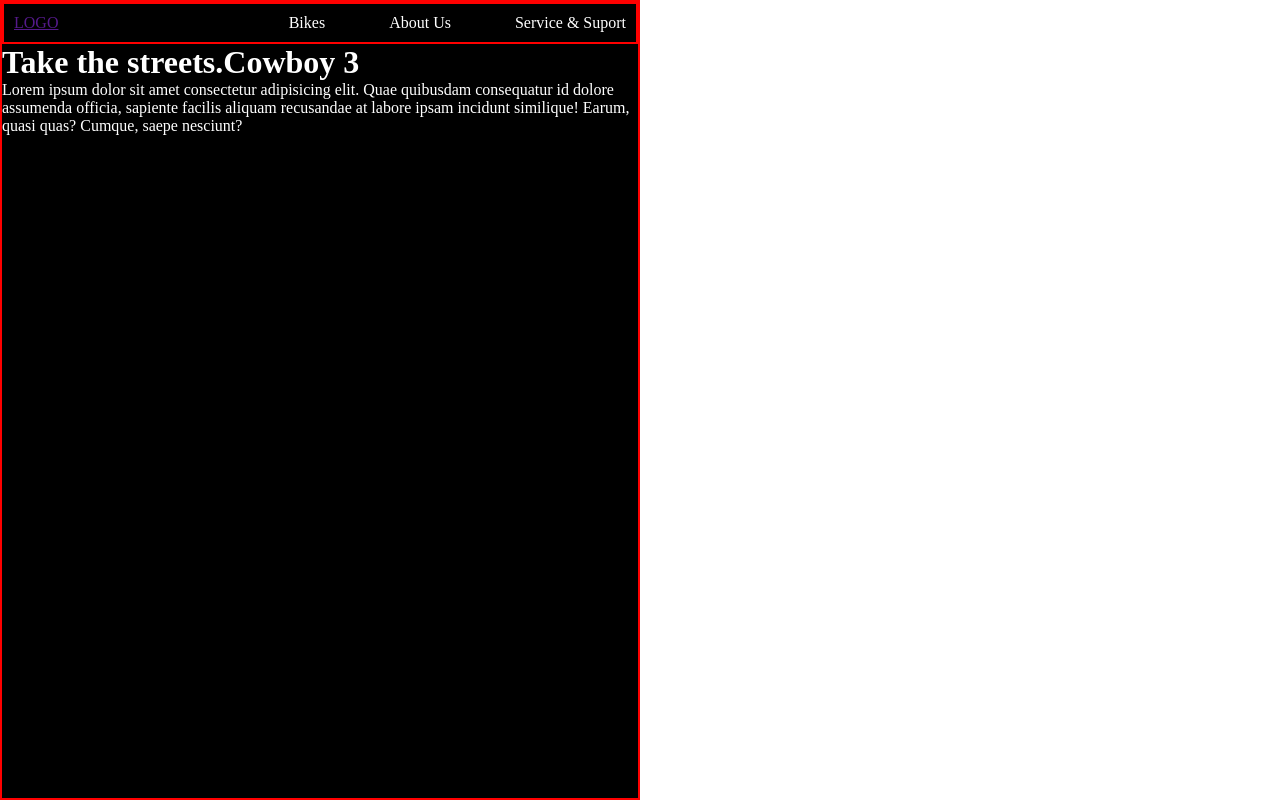
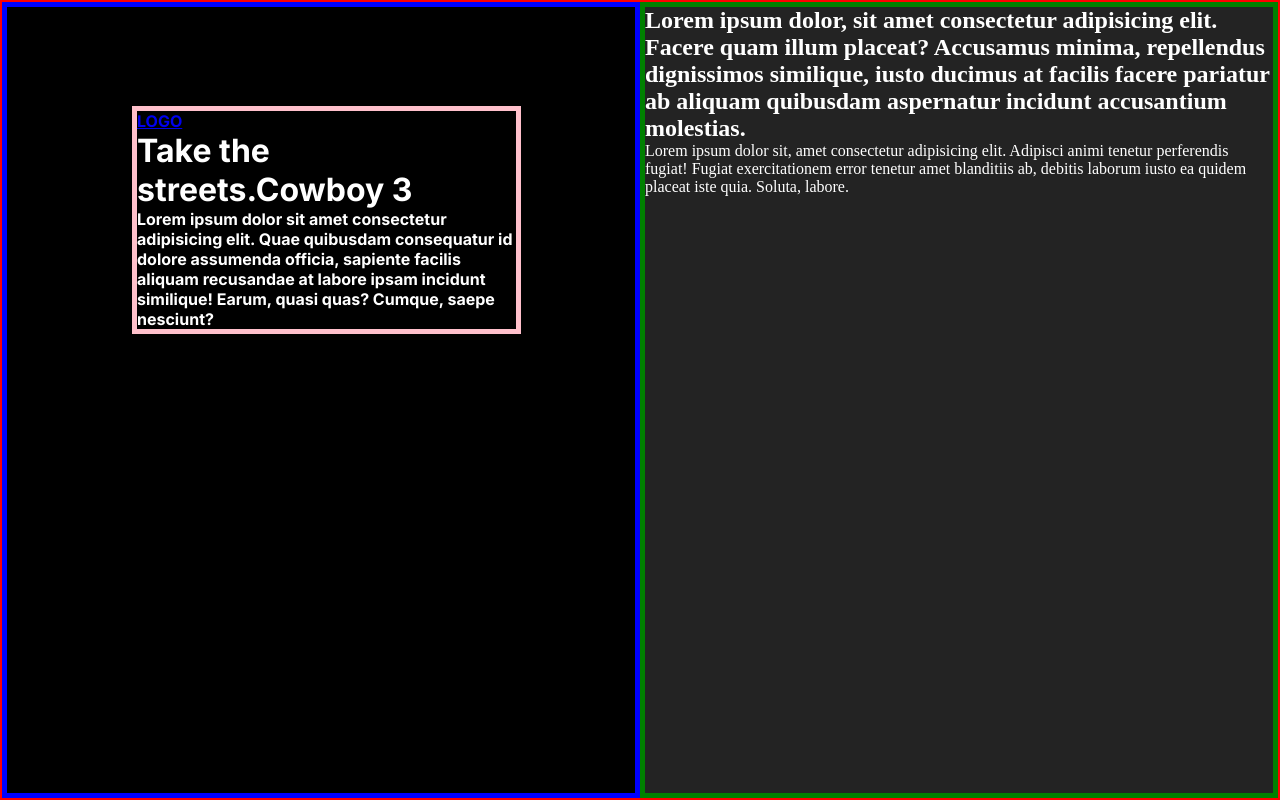
Before and after one commit to MarcosTenorioDev/Projeto-site-bike, a plain HTML site: page index.html in a window 1280 px wide. Drawn offline with Linux system fonts and the light colour scheme.

Commit message:
criação do background e conteúdo não estilizado

```diff
--- a/assets/css/style.css
+++ b/assets/css/style.css
@@ -1,38 +1,37 @@
+@import url('https://fonts.googleapis.com/css2?family=Inter:wght@700&family=Open+Sans:wght@400;500;700&family=Roboto+Condensed:wght@300;400;700&family=Share+Tech+Mono&display=swap');
 *{
     margin: 0;
     padding: 0;
     box-sizing: border-box;
 }
 
+
 body{
-    width: 1920;
-    height: 1080;
-
+    display: flex;
+    height: 100vh;
+    border: 2px red solid;
 }
 
 #container{
     display: flex;
     flex-direction: column;
-    width: 50%;
-    height: 100vh;
-    border: 2px red solid;
+    border: 5px blue solid;
+    flex-basis: 50%;
     background-color: black;
     color: white;
-
+    font-family: 'Inter', sans-serif;
 
 }
-
-#container .home{
-    display: flex;
-    justify-content: space-between;
-    text-align: center;
-    border: 2px red solid ;
-    padding: 10px;
-}
-
-#container .home-list{
-    list-style: none;
-    display: flex;
-    gap: 4rem;
+#container .container-content{
+    border: 5px pink solid;
+    margin: 99px 114px 352px 125px;
 
 }
+aside{
+    display: flex;
+    flex-direction: column;
+    border: 5px green solid;
+    flex-basis: 50%;
+    background-color: #232323;
+    color: white;
+}
--- a/index.html
+++ b/index.html
@@ -9,20 +9,24 @@
 </head>
 <body>
 
-  <div id="container">
 
-    <nav class="home">
-      <a href="">LOGO</a>
-      <ul class="home-list">
-        <li>Bikes</li>
-        <li>About Us</li>
-        <Li>Service & Suport</Li>
-      </ul>
-    </nav>
+  <main id="container">
+    <main class="container-content">
 
-		<h1 class="title">Take the streets.<span>Cowboy 3</span></h1>
-    <p class="content">Lorem ipsum dolor sit amet consectetur adipisicing elit. Quae quibusdam consequatur id dolore assumenda officia, sapiente facilis aliquam recusandae at labore ipsam incidunt similique! Earum, quasi quas? Cumque, saepe nesciunt?</p>
-  </div>
+      <a href="#container">LOGO</a>
+      <h1 class="title">Take the streets.<span>Cowboy 3</span></h1>
+      <p class="content">Lorem ipsum dolor sit amet consectetur adipisicing elit. Quae quibusdam consequatur id dolore assumenda officia, sapiente facilis aliquam recusandae at labore ipsam incidunt similique! Earum, quasi quas? Cumque, saepe nesciunt?</p>
+
+    </main>
+
+  </main>
+
+  <aside>
+    <h1>Lorem ipsum dolor, sit amet consectetur adipisicing elit. Facere quam illum placeat? Accusamus minima, repellendus dignissimos similique, iusto ducimus at facilis facere pariatur ab aliquam quibusdam aspernatur incidunt accusantium molestias.</h1>
+    <p>Lorem ipsum dolor sit, amet consectetur adipisicing elit. Adipisci animi tenetur perferendis fugiat! Fugiat exercitationem error tenetur amet blanditiis ab, debitis laborum iusto ea quidem placeat iste quia. Soluta, labore.</p>
+  </aside>
+
+
 
 
 
```
